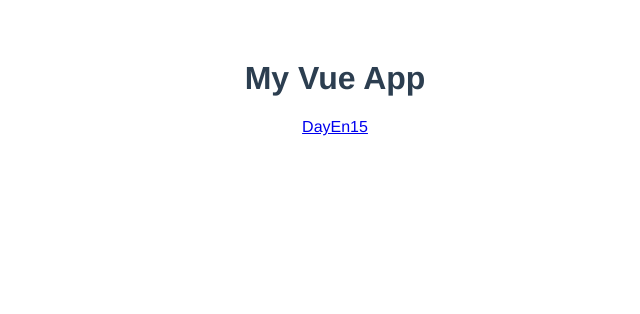
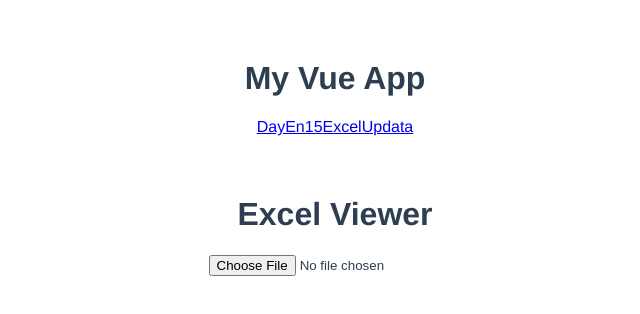
Before and after one commit to Singularity-one/reaed3000en, a Vue app: page /excelUpdata in a window 1280 px wide. Before the commit this address had no page. Shown: the top 314 px of the page, without its empty margins (305-945 px from the left). Built offline with nearby package versions, Linux system fonts and the light colour scheme.

Commit message:
excel updata

```diff
--- a/package.json
+++ b/package.json
@@ -11,7 +11,8 @@
   "dependencies": {
     "core-js": "^3.8.3",
     "vue": "^3.2.13",
-    "vue-router": "^4.5.0"
+    "vue-router": "^4.5.0",
+    "xlsx": "^0.18.5"
   },
   "devDependencies": {
     "@babel/core": "^7.12.16",
--- a/src/App.vue
+++ b/src/App.vue
@@ -3,6 +3,7 @@
     <h1>My Vue App</h1>
     <!-- 渲染路由內容 -->
     <RouterLink to="/DayEn15" @click="transPage('/DayEn15')">DayEn15</RouterLink>
+    <RouterLink to="/excelUpdata" @click="transPage('/excelUpdata')">ExcelUpdata</RouterLink>
 
     <router-view></router-view>
   </div>
--- a/src/route/route.js
+++ b/src/route/route.js
@@ -1,10 +1,12 @@
 import { createRouter, createWebHistory } from 'vue-router';
 import DayEn15 from '../views/DayEn15.vue';
 import dayOne from '../views/dayOne.vue';
+import excelUpdata from '../views/excelUpdata.vue';
 
 const routes = [
   { path: '/DayEn15', name: 'DayEn15', component: DayEn15 },
   { path: '/dayOne', name: 'dayOne', component: dayOne },
+  { path: '/excelUpdata', name: 'ExcelUpdata', component: excelUpdata },
 ];
 
 const router = createRouter({
--- /dev/null
+++ b/src/views/excelUpdata.vue
@@ -0,0 +1,80 @@
+<template>
+    <div id="app">
+    <h1>Excel Viewer</h1>
+    <input type="file" id="fileInput" @change="handleFile" />
+    <table v-if="tableData.length">
+      <thead>
+        <tr>
+          <th v-for="(header, index) in headers" :key="index">{{ header }}</th>
+        </tr>
+      </thead>
+      <tbody>
+        <tr v-for="(row, rowIndex) in tableData" :key="rowIndex">
+          <td v-for="(cell, cellIndex) in row" :key="cellIndex">{{ cell }}</td>
+        </tr>
+      </tbody>
+    </table>
+  </div>
+</template>
+
+<script>
+import * as XLSX from 'xlsx';
+export default {
+  name: "ExcelTest",
+  data() {
+    return {
+        headers: [],
+      tableData: [],
+    }
+  },
+  methods: {
+    handleFile(event) {
+      const file = event.target.files[0];
+      if (!file) return;
+
+      const reader = new FileReader();
+      reader.onload = (e) => {
+        const data = new Uint8Array(e.target.result);
+        const workbook = XLSX.read(data, { type: "array" });
+
+        // 讀取第一個工作表
+        const sheetName = workbook.SheetNames[0];
+        const sheet = workbook.Sheets[sheetName];
+
+        // 轉換為 JSON
+        const json = XLSX.utils.sheet_to_json(sheet, { header: 1 });
+        this.headers = json[0];
+        this.tableData = json.slice(1);
+      };
+      reader.readAsArrayBuffer(file);
+    },
+  },
+}
+
+</script>
+<style>
+body {
+  font-family: Arial, sans-serif;
+  margin: 20px;
+}
+
+h1 {
+  text-align: center;
+}
+
+table {
+  width: 100%;
+  border-collapse: collapse;
+  margin-top: 20px;
+}
+
+th, td {
+  border: 1px solid #ccc;
+  padding: 8px;
+  text-align: left;
+}
+
+th {
+  background-color: #f4f4f4;
+}
+</style>
```
Also changed, not shown: src/components/excelData.vue (added, +10 -0 lines), 1 other file (tests, documents, lock files or other folders).
